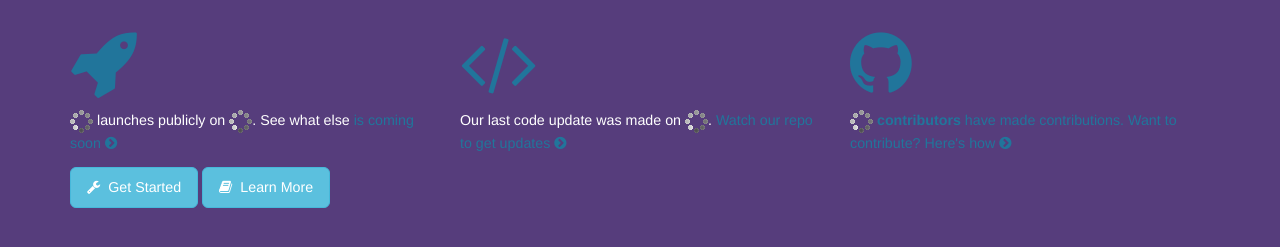
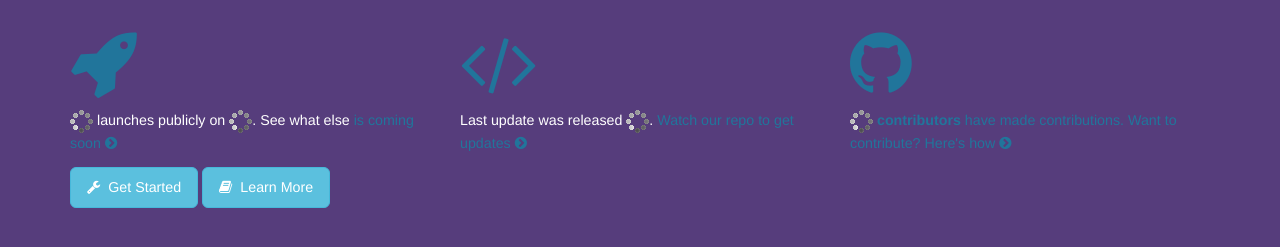
Before and after one commit to softlayer/jumpgate, a Jekyll site: the page built from index.html, in a window 1280 px wide. Shown: the part 329-576 px from the top of the page. Built offline with Jekyll 4.4.1, drawn with Linux system fonts in a browser that asks for light colours.

Commit message:
Add additional styling updates

```diff
--- a/index.html
+++ b/index.html
@@ -15,7 +15,7 @@
         </div>
         <div class="col-lg-4 col-md-4">
           <a href="{{ site.commits }}"><h3><i class="fa fa-code fa-3x"></i></h3></a>
-            <p>Our last code update was made on <b><span id="commit-date"><img src="{{ page.baseurl }}images/spinner.gif" alt="Waiting..."></span></b>.<a href="{{ site.repo }}"> Watch our repo to get updates <i class="fa fa-chevron-circle-right"></i></a></p>
+            <p>Last update was released <b><span id="commit-date"><img src="{{ page.baseurl }}images/spinner.gif" alt="Waiting..."></span></b>.<a href="{{ site.repo }}"> Watch our repo to get updates <i class="fa fa-chevron-circle-right"></i></a></p>
         </div>
         <div class="col-lg-4 col-md-4">
           <a href="{{ site.pulls }}"><h3><i class="fa fa-github fa-3x"></i></h3>
--- a/styles/landing.css
+++ b/styles/landing.css
@@ -98,9 +98,9 @@
   color: #fff;
   text-shadow: none;
   text-transform: uppercase;
-  background-color: #e86d45;
+  background-color: #3498db;
   background-image: none;
-  border: 1px solid #e86d45;
+  border: 1px solid #3498db;
   border-radius: 4px;
   box-shadow: none;
 }
```
Also changed, not shown: images/bg7@1280.jpg.
